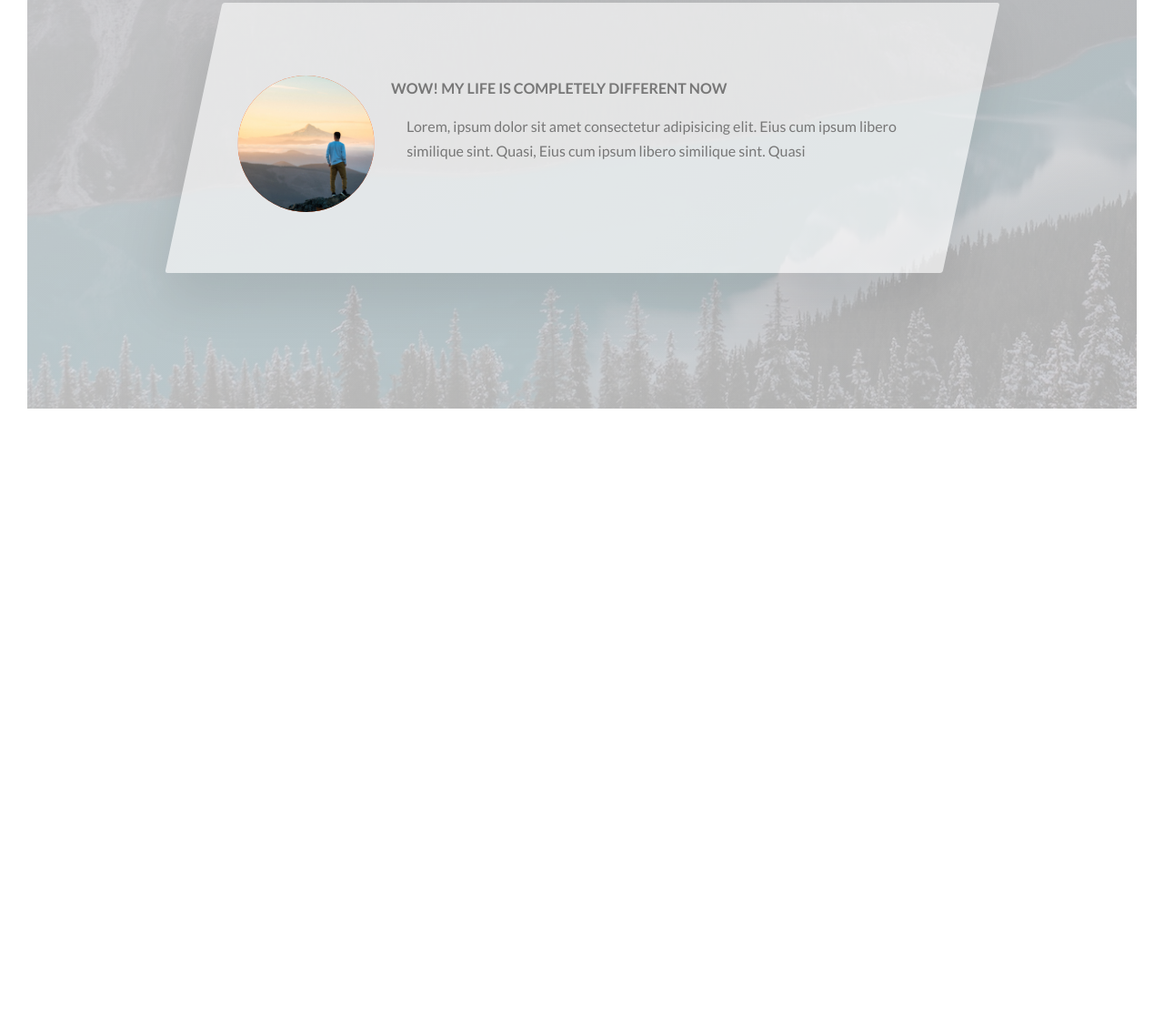
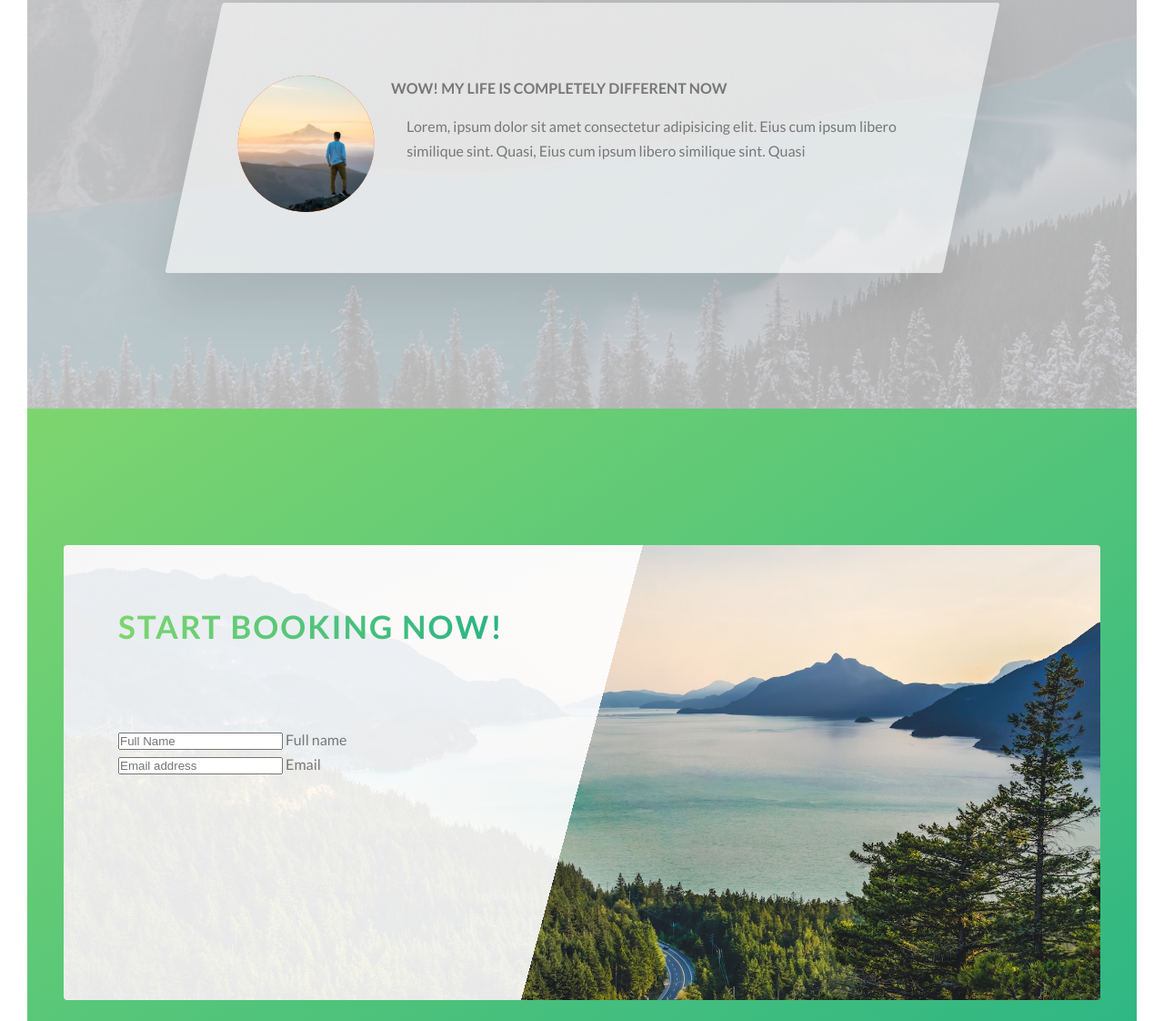
Before and after one commit to FelipeGXavier/css-projects, a website built with Parcel: page index.html in a window 1280 px wide. Shown: the part 3898-5020 px from the top of the page at 91% size. Before the commit the page ends 4377 px from the top, so only its background shows below. Built offline with nearby package versions, Linux system fonts and the light colour scheme.

Commit message:
add initial implementation of form

```diff
--- a/index.html
+++ b/index.html
@@ -259,6 +259,28 @@
                 </div>
             </div>
         </section>
+
+        <section class="section-booking">
+            <div class="row">
+                <div class="booking">
+                    <div class="booking__form">
+                        <h2 class="heading-secondary booking__head-text u-margin-bottom-8">
+                            Start Booking now!
+                        </h2>
+                        <form action="#" class="form">
+                            <div class="form__group">
+                                <input id="name" type="text" class="form__input" placeholder="Full Name" required>
+                                <label for="name" class="form__label">Full name</label>
+                            </div>
+                            <div class="form__group">
+                                <input id="email" type="text" class="form__input" placeholder="Email address" required>
+                                <label for="email" class="form__label">Email</label>
+                            </div>
+                        </form>
+                    </div>
+                </div>
+            </div>
+        </section>
     </main>
 </body>
 
--- /dev/null
+++ b/sass/component/_booking.scss
@@ -0,0 +1,8 @@
+.booking{
+
+  &__form{
+    width: 50%;
+    padding: 6rem;
+  }
+
+}
--- a/sass/main.scss
+++ b/sass/main.scss
@@ -11,6 +11,7 @@
 @import "component/feature-box";
 @import "component/card";
 @import "component/story";
+@import "component/booking";
 
 @import "layout/header";
 @import "layout/grid";
--- a/sass/pages/_home.scss
+++ b/sass/pages/_home.scss
@@ -26,5 +26,21 @@
   padding: 15rem 0;
   background-image: linear-gradient(to right bottom, rgba(247, 247, 247, 0.8), rgba(219, 219, 219, 0.8)), url('../img/nat-4.jpg');
   background-size: cover;
+}
 
+.section-booking{
+  background-size: cover;
+  padding: 15rem 0;
+  background-image: linear-gradient(to right bottom, rgba($color-light-green, 1), rgba($dark-green, 1));
 }
+
+.booking {
+  background-image: linear-gradient(105deg,
+                                    rgba(white, .9) 0%,
+                                    rgba(white, .9) 50%,
+                                    transparent 50%),
+                                    url('../img/nat-10.jpg');
+  background-size: cover;
+  height: 50rem;
+  border-radius: 4px;
+}
```
Also changed, not shown: css/style.css.
